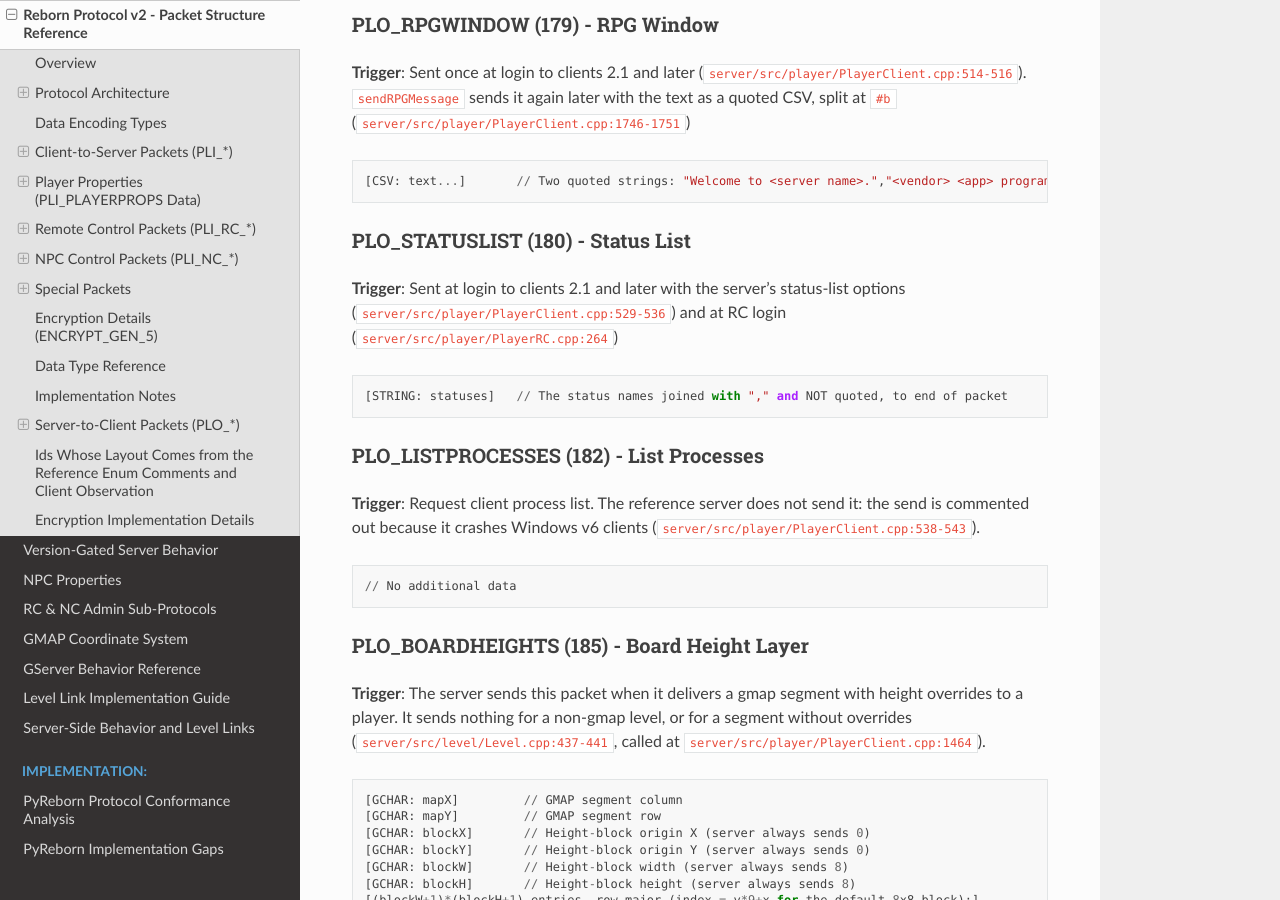
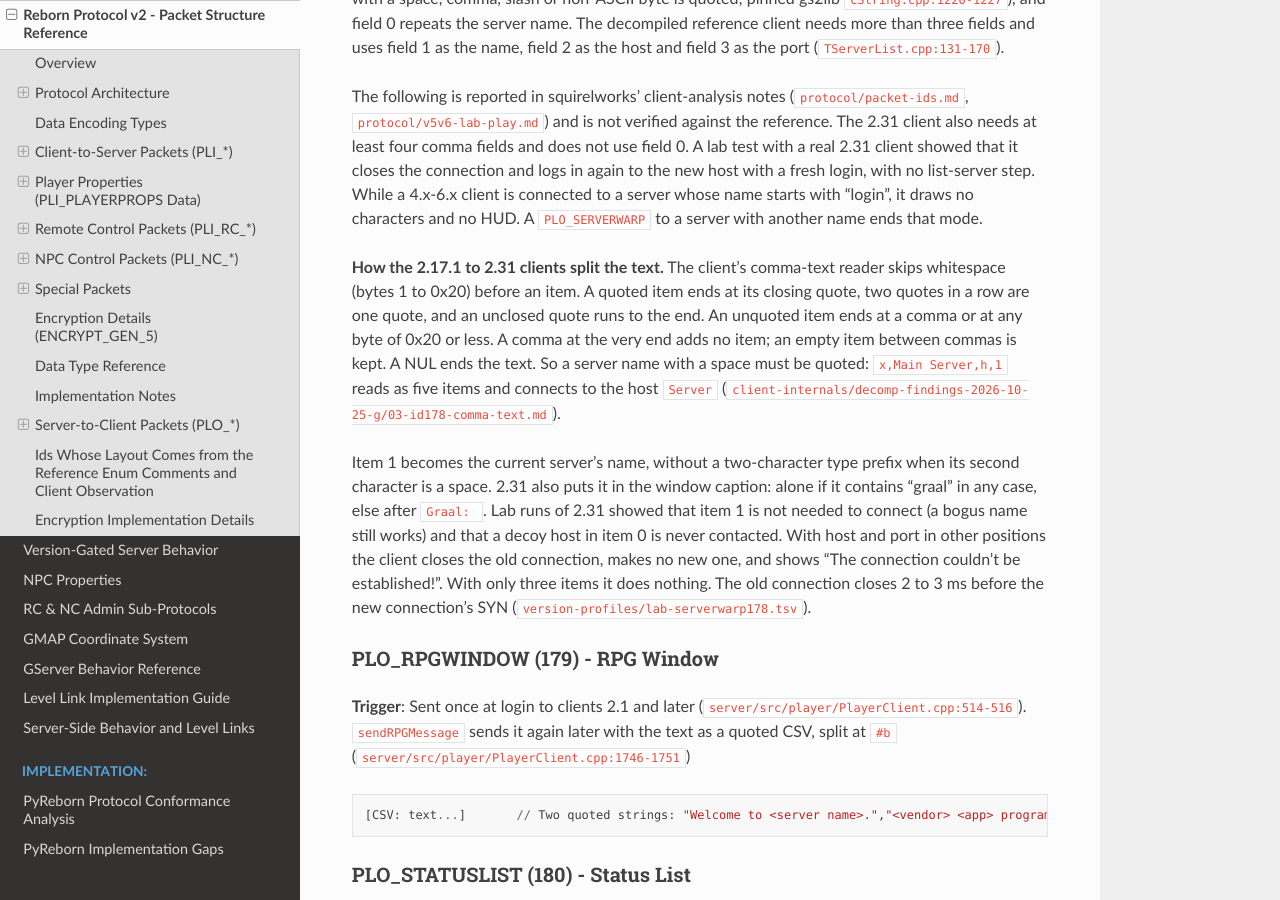
Before and after one commit to hosler/reborn-protocol-docs, a Sphinx documentation site: the page built from docs/protocol/packet-structures.md, in a window 1280 px wide and 900 px high, scrolled down 55955 px. Built offline with Sphinx 7.4.7 and the Read the Docs theme 3.1.0, drawn with Linux system fonts in a browser that asks for light colours; some of the changed text lies outside the part shown.

Commit message:
Warps: what the original clients do with 14, 15, 49 and 178
Co-Authored-By: Claude Opus 5.5 <noreply@anthropic.com>
Claude-Session: https://claude.ai/code/session_01UG2Sqj3AfdfVRC86AzKWQa

````diff
--- a/docs/protocol/packet-structures.md
+++ b/docs/protocol/packet-structures.md
@@ -1436,6 +1436,9 @@ newline, but its wire byte is 255; 234 is the value that gives `0x0A` and it is
 (`server/src/utilities/PropertySerializers.cpp:473-485`, sent at
 `server/src/player/PlayerClient.cpp:1263`).
 
+**Original clients**: the warp stays pending until the level data arrives; the client does
+not move the player on this packet alone ([`protocol/packet-layouts.md`](https://github.com/squirelworks/Graal_analysis/blob/main/protocol/packet-layouts.md), player-state section).
+
 ### PLO_WARPFAILED (15) - Warp Failed
 **Trigger**: Player warp attempt fails
 ```
@@ -1444,6 +1447,9 @@ newline, but its wire byte is 255; 234 is the value that gives `0x0A` and it is
 The server writes `<< levelName` (`server/src/player/PlayerClient.cpp:1211`;
 `PlayerClientOriginal.cpp:87`), and `<< level->levelName` from `enterLevel`
 (`server/src/player/PlayerClient.cpp:1294`).
+
+**Original clients**: the 2.05 client ignores the text and shows a short failed-warp state
+([`protocol/packet-layouts.md`](https://github.com/squirelworks/Graal_analysis/blob/main/protocol/packet-layouts.md)).
 
 ### PLO_DISCMESSAGE (16) - Disconnect Message
 **Trigger**: The server disconnects the player
@@ -1783,6 +1789,10 @@ only when the `sendplayertriggers` option is on (the default).
 
 > The trailing level name (e.g. `"chicken.gmap"`) is easy to miss. The server appends
 > `<< level->levelName` after `gmap_y`. Several parsers stopped at `gmap_y` and dropped it.
+
+**Original clients** (2.17 to 2.31): `z` is read and not used. `gmap_x` and `gmap_y` apply only
+when the level name ends in `.gmap`. They are clamped to the map's grid, and the name is
+replaced by the level in that cell ([`version-profiles/plo-layouts-217-231.tsv`](https://github.com/squirelworks/Graal_analysis/blob/main/version-profiles/plo-layouts-217-231.tsv)).
 
 ### PLO_ADDPLAYER (55) - Add Player (Legacy)
 **Trigger**: Player joins server (pre-v5.07)
@@ -2219,6 +2229,21 @@ login, with no list-server step. While a 4.x-6.x client is connected to a server
 "login", it draws no characters and no HUD. A `PLO_SERVERWARP` to a server with another
 name ends that mode.
 
+**How the 2.17.1 to 2.31 clients split the text.** The client's comma-text reader skips
+whitespace (bytes 1 to 0x20) before an item. A quoted item ends at its closing quote, two
+quotes in a row are one quote, and an unclosed quote runs to the end. An unquoted item ends
+at a comma or at any byte of 0x20 or less. A comma at the very end adds no item; an empty
+item between commas is kept. A NUL ends the text. So a server name with a space must be
+quoted: `x,Main Server,h,1` reads as five items and connects to the host `Server` ([`client-internals/decomp-findings-2026-10-25-g/03-id178-comma-text.md`](https://github.com/squirelworks/Graal_analysis/blob/main/client-internals/decomp-findings-2026-10-25-g/03-id178-comma-text.md)).
+
+Item 1 becomes the current server's name, without a two-character type prefix when its
+second character is a space. 2.31 also puts it in the window caption: alone if it contains
+"graal" in any case, else after `Graal: `. Lab runs of 2.31 showed that item 1 is not needed
+to connect (a bogus name still works) and that a decoy host in item 0 is never contacted.
+With host and port in other positions the client closes the old connection, makes no new
+one, and shows "The connection couldn't be established!". With only three items it does
+nothing. The old connection closes 2 to 3 ms before the new connection's SYN ([`version-profiles/lab-serverwarp178.tsv`](https://github.com/squirelworks/Graal_analysis/blob/main/version-profiles/lab-serverwarp178.tsv)).
+
 ### PLO_RPGWINDOW (179) - RPG Window
 **Trigger**: Sent once at login to clients 2.1 and later
 (`server/src/player/PlayerClient.cpp:514-516`). `sendRPGMessage` sends it again later with the
````
